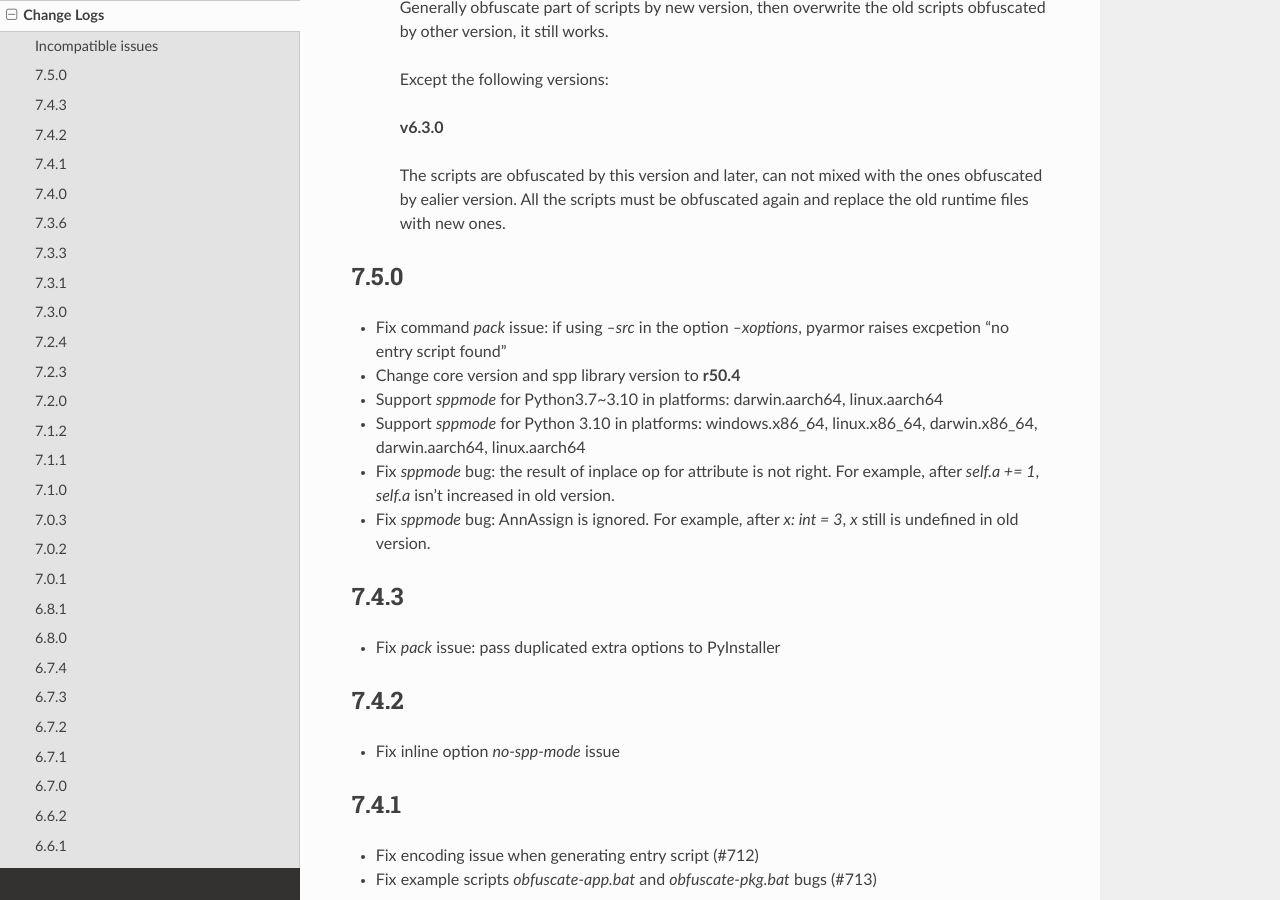
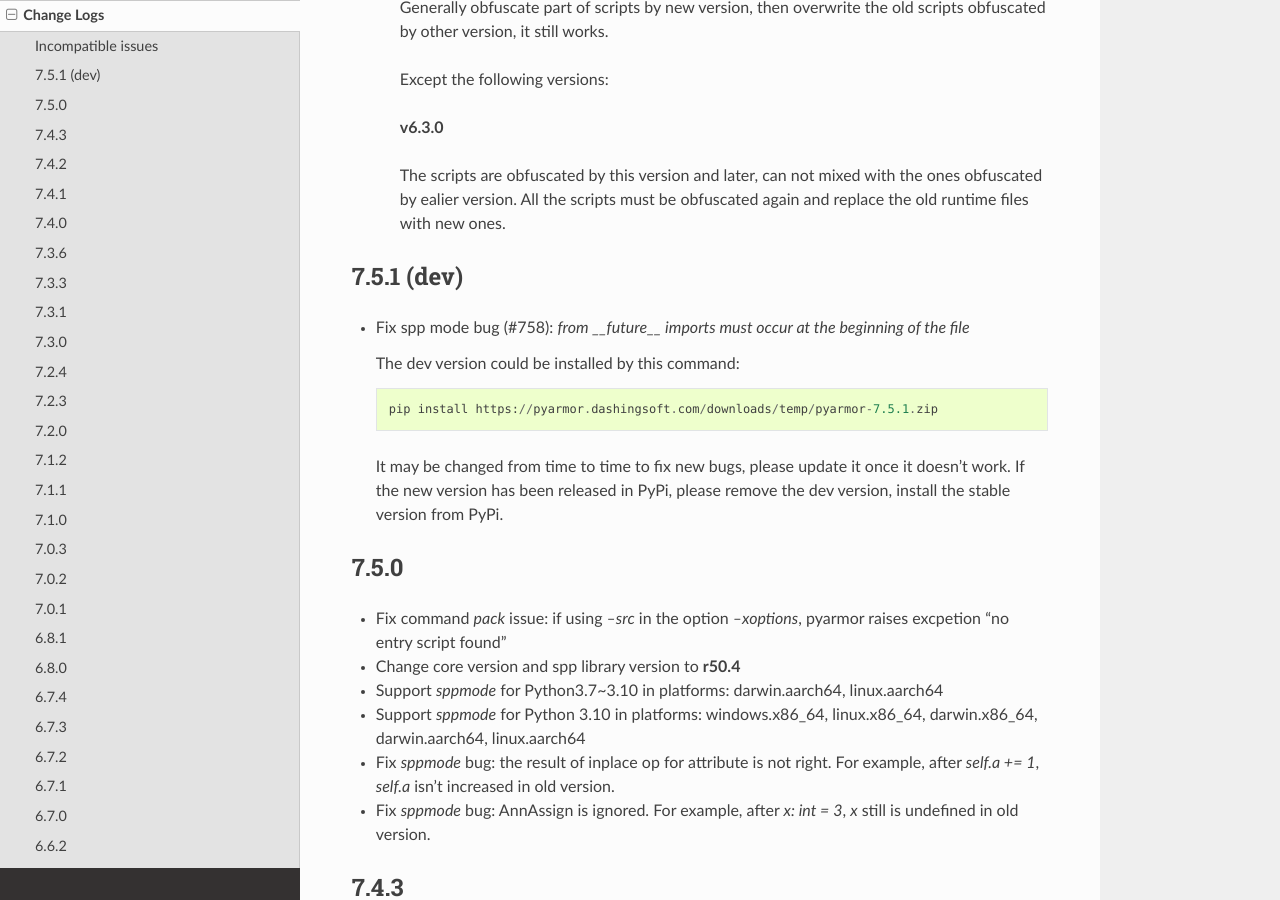
Before and after one commit to dashingsoft/pyarmor, a Sphinx documentation site: the page built from docs/change-logs.rst, in a window 1280 px wide and 900 px high, scrolled down 601 px. Built offline with Sphinx 7.4.7 and the Read the Docs theme 2.0.0, drawn with Linux system fonts in a browser that asks for light colours.

Commit message:
Add change log

```diff
--- a/docs/change-logs.rst
+++ b/docs/change-logs.rst
@@ -38,9 +38,14 @@
    and replace the old runtime files with new ones.
 
 ..
+
+7.5.1 (dev)
+-----------
+* Fix spp mode bug (#758): `from __future__ imports must occur at the beginning of the file`
+
   The dev version could be installed by this command::
 
-      pip install https://pyarmor.dashingsoft.com/downloads/temp/pyarmor-7.5.0.zip
+      pip install https://pyarmor.dashingsoft.com/downloads/temp/pyarmor-7.5.1.zip
 
   It may be changed from time to time to fix new bugs, please update it once it
   doesn't work. If the new version has been released in PyPi, please remove the
```
